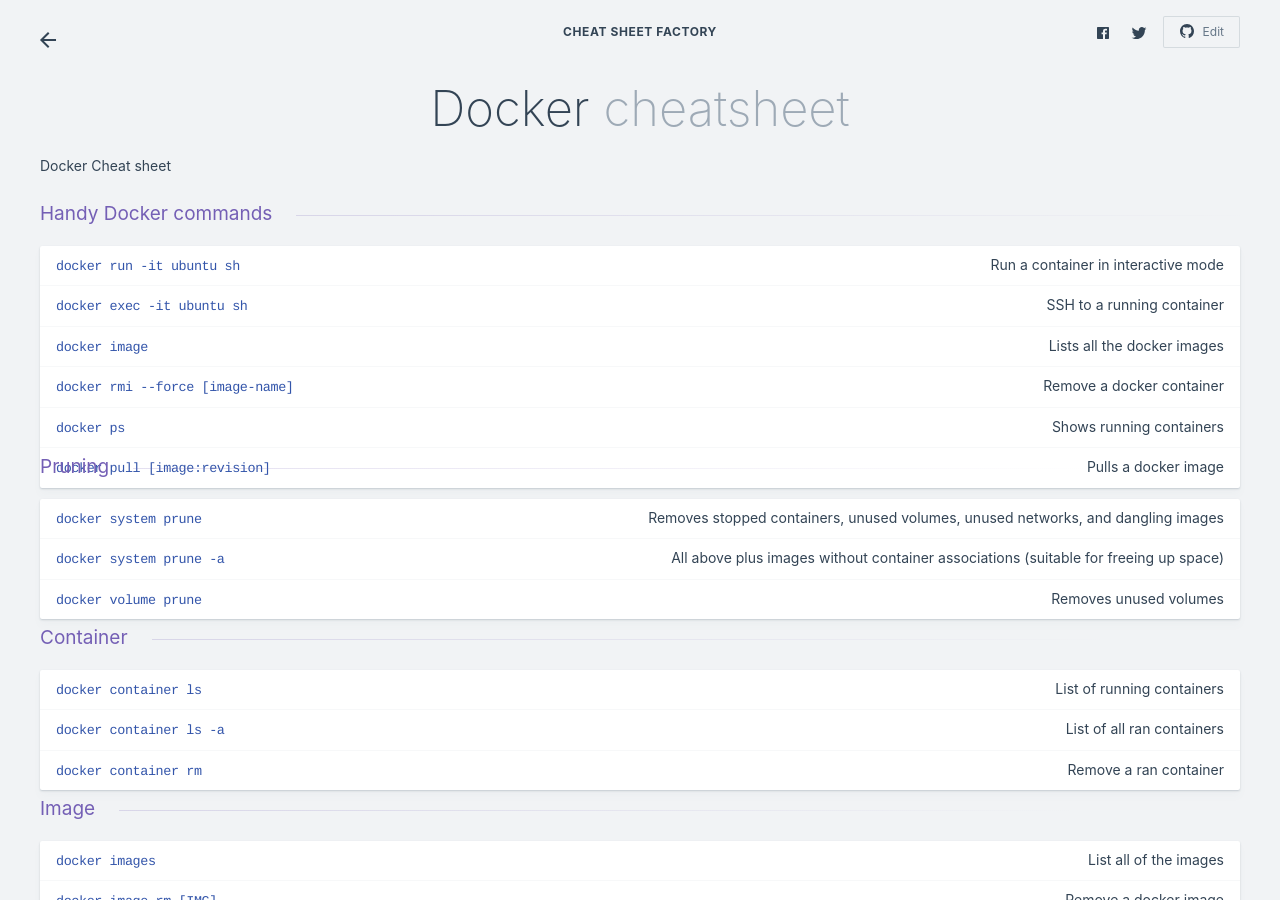
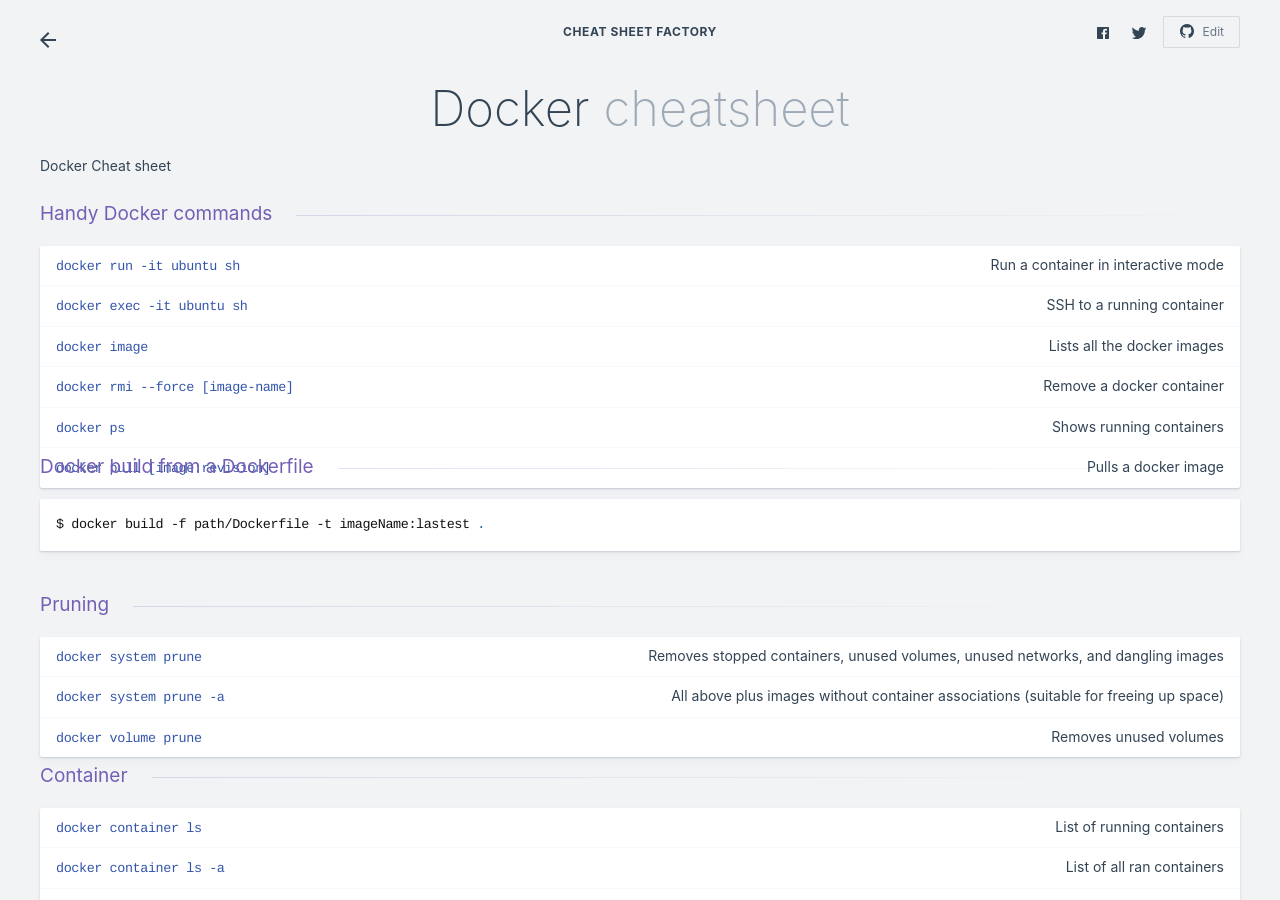
Before and after one commit to kasramp/cheat-sheet-factory, a Jekyll site: the page built from container/docker.md, in a window 1280 px wide and 900 px high. Built offline with Jekyll 4.4.1, drawn with Linux system fonts in a browser that asks for light colours.

Commit message:
Update docker.md

````diff
--- a/container/docker.md
+++ b/container/docker.md
@@ -22,6 +22,12 @@ Shortcuts
 | `docker rmi --force [image-name]` | Remove a docker container |
 | `docker ps` | Shows running containers |
 | `docker pull [image:revision]` | Pulls a docker image |
+
+### Docker build from a Dockerfile
+
+```bash
+$ docker build -f path/Dockerfile -t imageName:lastest .
+```
 
 ### Pruning
 
````
Also changed, not shown: other parts of container/docker.md (+1 -1 lines).
